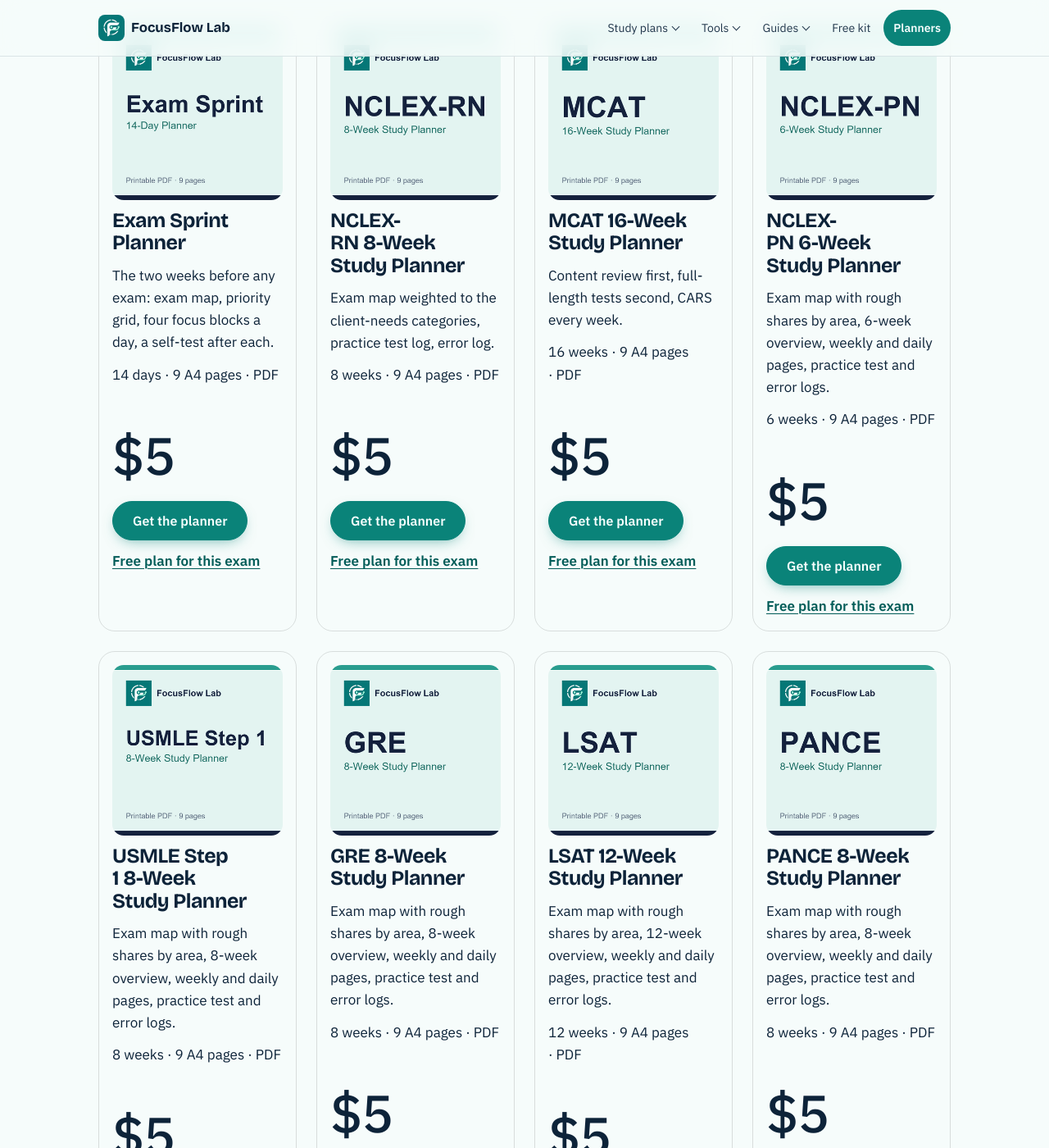
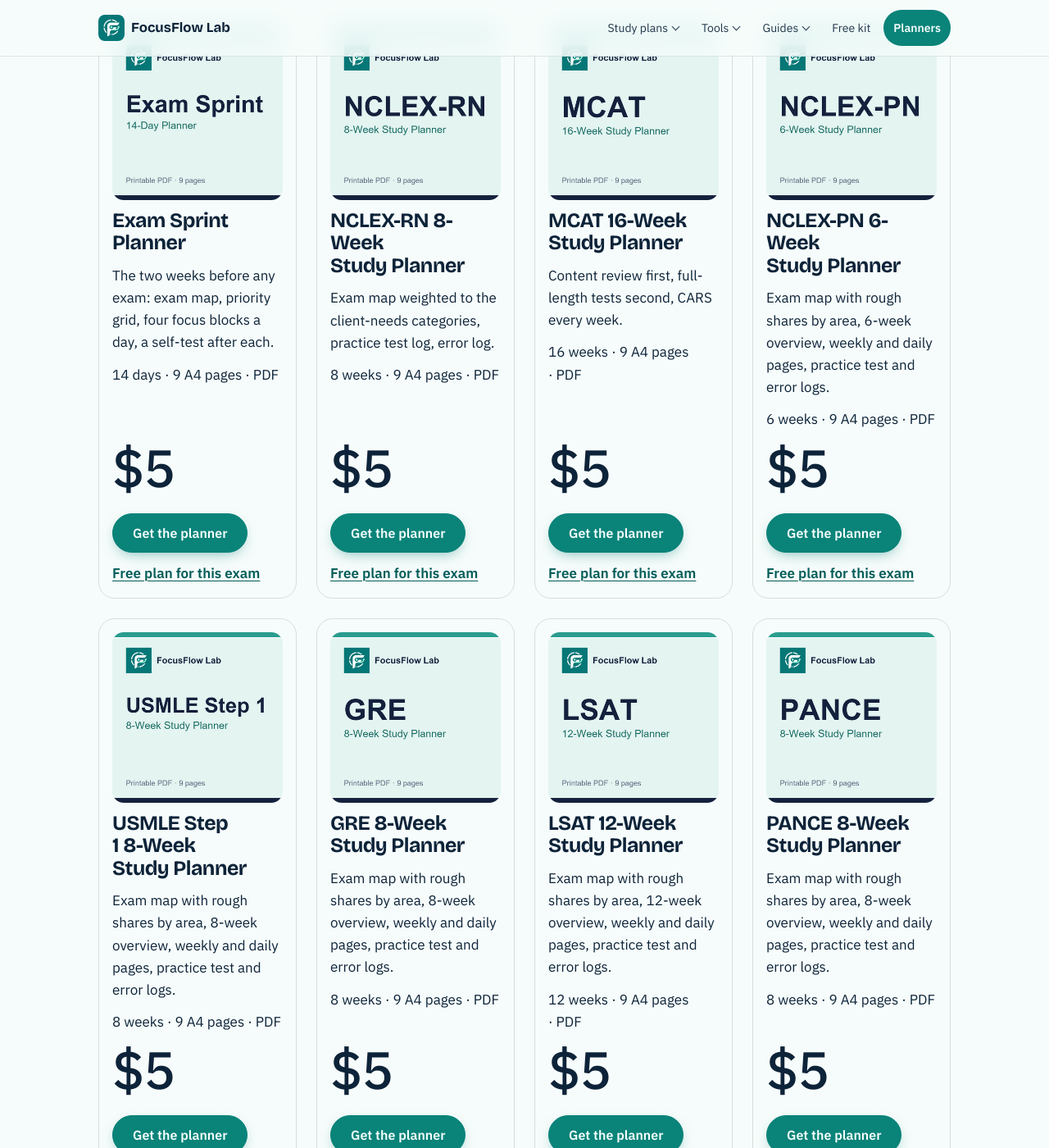
Before and after one commit to focusflowlab/focusflowlab.github.io, a Jekyll site: the page planners/index.html, which Jekyll copies as it is, in a window 1280 px wide and 1400 px high, scrolled down 373 px. Shown: the whole window at 82% size. Built offline with Jekyll 4.4.1, drawn with Linux system fonts in a browser that asks for light colours.

Commit message:
Planners page: align price and button across cards, keep NCLEX-RN on one line
Co-Authored-By: Claude Sonnet 5.5 <noreply@anthropic.com>

```diff
--- a/assets/site.css
+++ b/assets/site.css
@@ -649,3 +649,5 @@ ul.cards + section.reading { margin-top: var(--space-lg); }
 .planner-card img { width: 100%; height: auto; border-radius: calc(var(--radius-card) - 6px); }
 .planner-card h2 { font-size: var(--text-xl, 1.25rem); margin: 0; }
 .planner-card p { margin: 0; }
+.planner-card .buy { margin-top: auto; }
+.planner-card .nw { white-space: nowrap; }
--- a/planners/index.html
+++ b/planners/index.html
@@ -479,7 +479,7 @@
         </li>
         <li class="planner-card">
           <img src="/assets/products/planners/nclex-rn-8-week-planner.png" alt="NCLEX-RN 8-Week Study Planner cover" width="400" height="400" loading="lazy" decoding="async">
-          <h2>NCLEX-RN 8-Week Study Planner</h2>
+          <h2><span class="nw">NCLEX-RN</span> 8-Week Study Planner</h2>
           <p>Exam map weighted to the client-needs categories, practice test log, error log.</p>
           <p class="product-meta">8 weeks · 9 A4 pages · PDF</p>
           <div class="buy"><p class="price">$5</p><a class="btn" href="https://store.thefocusflowlab.com/l/nclex-rn-8-week-planner">Get the planner</a></div>
@@ -495,7 +495,7 @@
         </li>
         <li class="planner-card">
           <img src="/assets/products/planners/nclex-pn-6-week-planner.png" alt="NCLEX-PN 6-Week Study Planner cover" width="400" height="400" loading="lazy" decoding="async">
-          <h2>NCLEX-PN 6-Week Study Planner</h2>
+          <h2><span class="nw">NCLEX-PN</span> 6-Week Study Planner</h2>
           <p>Exam map with rough shares by area, 6-week overview, weekly and daily pages, practice test and error logs.</p>
           <p class="product-meta">6 weeks · 9 A4 pages · PDF</p>
           <div class="buy"><p class="price">$5</p><a class="btn" href="https://store.thefocusflowlab.com/l/nclex-pn-6-week-planner">Get the planner</a></div>
```
Also changed, not shown: _tools/extra_pages.py (+7 -2 lines).
